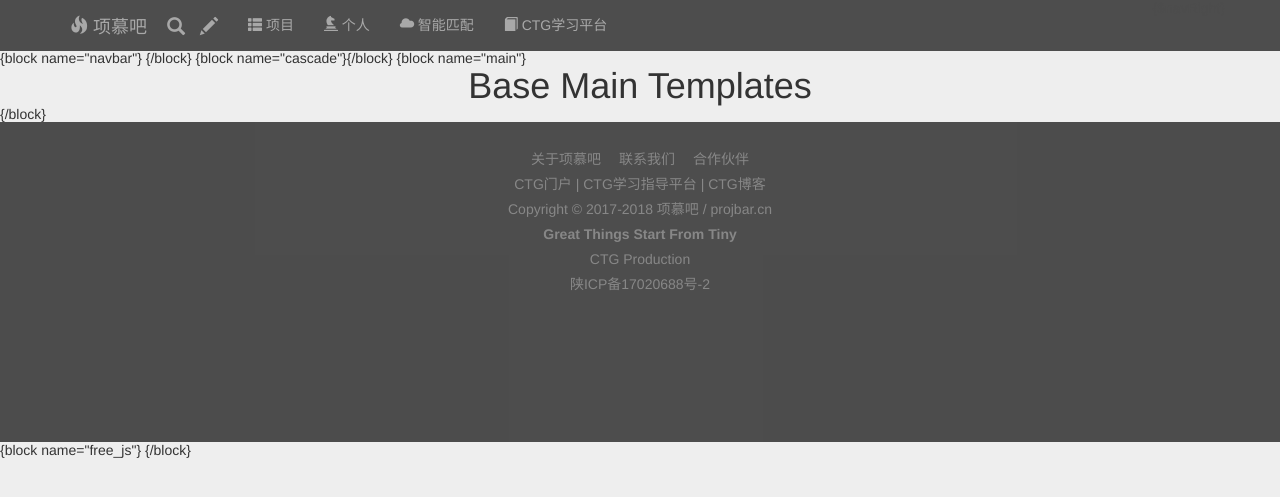
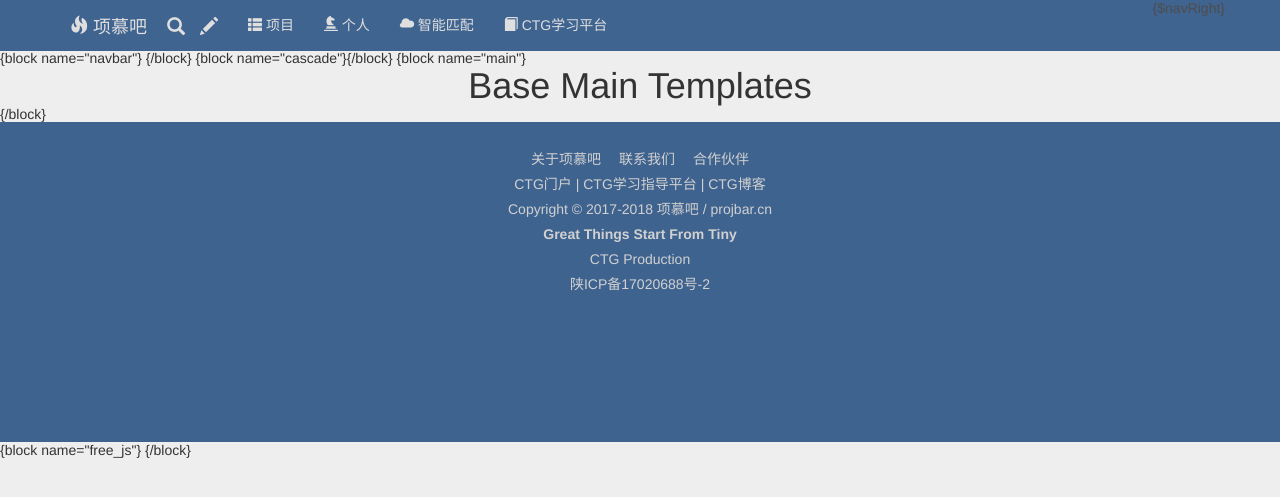
Before and after one commit to WizzStudio/projbar, a PHP site: page /DbName/templates/public/base.html in a window 1280 px wide. Shown: the top 497 px of the page. Run offline with PHP 8.4, Linux system fonts and the light colour scheme; some libraries are stand-ins or nearby versions.

Commit message:
color theme change

```diff
--- a/application/common/model/User.php
+++ b/application/common/model/User.php
@@ -87,6 +87,7 @@ class User extends Model
                 session('user', $result);
                 $sessionId = session_id();
                 cookie('PHPSESSID',$sessionId,14*24*3600);
+
                 $data = [
                     'last_login_time' => time(),
                     'last_login_ip' => get_client_ip(0, true)
--- a/public/static/common/css/common.css
+++ b/public/static/common/css/common.css
@@ -3,6 +3,24 @@
     border-color: transparent;
     opacity: 0.86;
 }
+
+/* 颜色大改 */
+.myblue{
+  background-color: #234d80;
+  border-color: transparent;
+  opacity: 0.86;
+}
+.navbar-brand{
+    color: #ddd!important;
+}
+.navbar-inverse .navbar-nav>li>a{
+    color: #ddd!important;
+}
+.text-muted{
+   color:#ccc;
+}
+/* 颜色大改 */
+
 .layui-layer-molv .layui-layer-title{
     background-color: #333!important;
 }
--- a/public/templates/public/base.html
+++ b/public/templates/public/base.html
@@ -15,7 +15,7 @@
   <body style="margin-top:50px;background-color:#eee;">
     {block name="navbar"}
     <!-- Fixed navbar -->
-    <nav class="navbar navbar-inverse navbar-fixed-top mydark" role="navigation">
+    <nav class="navbar navbar-inverse navbar-fixed-top myblue" role="navigation">
         <div class="container">
           <div class="navbar-header">
             <button type="button" class="navbar-toggle collapsed" data-toggle="collapse" data-target="#navbar" aria-expanded="false" aria-controls="navbar">
@@ -52,7 +52,7 @@
     {block name="main"}
     <h1 align="center">Base Main Templates</h1>
     {/block}
-    <footer class="footer mydark p-footer" style="height:40vh;">
+    <footer class="footer myblue p-footer" style="height:40vh;">
       <div class="layui-container">
         <br />
         <p class="text-muted">
```
